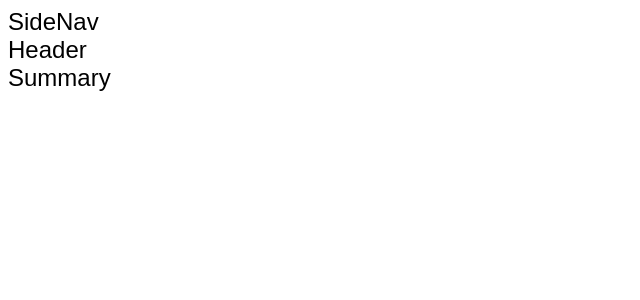
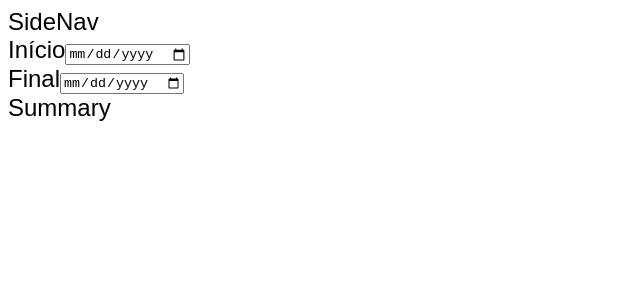
Before and after one commit to viniciussnitram/fintech-origamid, a React (Vite) app: page / in a window 1280 px wide. Shown: the top 300 px of the page, without its empty margins (0-640 px from the left). Built offline with nearby package versions, Linux system fonts and the light colour scheme; no server answers.

Commit message:
feat(sales): add date range filter with reusable date input

```diff
--- a/src/app/App.tsx
+++ b/src/app/App.tsx
@@ -1,6 +1,7 @@
 import { Summary } from '@/app/routes/Summary';
 import { Header } from '@/components/layouts/Header';
 import { SideNav } from '@/components/layouts/SideNav';
+import { DateRange } from '@/features/sales/components/DateRange';
 import { SalesContextProvider } from '@/features/sales/context/SalesContextProvider';
 
 export function App() {
@@ -9,7 +10,9 @@ export function App() {
       <div>
         <SideNav />
         <main>
-          <Header />
+          <Header>
+            <DateRange />
+          </Header>
 
           <Summary />
         </main>
--- a/src/components/layouts/Header.tsx
+++ b/src/components/layouts/Header.tsx
@@ -1,3 +1,5 @@
-export function Header() {
-  return <div>Header</div>;
+import type { PropsWithChildren } from 'react';
+
+export function Header({ children }: PropsWithChildren) {
+  return <div>{children}</div>;
 }
--- /dev/null
+++ b/src/components/ui/DateInput.tsx
@@ -0,0 +1,16 @@
+import { type ComponentProps, useId } from 'react';
+
+interface DateInputProps extends ComponentProps<'input'> {
+  label: string;
+}
+
+export function DateInput({ label, ...props }: DateInputProps) {
+  const id = useId();
+
+  return (
+    <div>
+      <label htmlFor={id}>{label}</label>
+      <input id={id} type="date" {...props} />
+    </div>
+  );
+}
--- /dev/null
+++ b/src/features/sales/components/DateRange.tsx
@@ -0,0 +1,34 @@
+import { useState } from 'react';
+
+import { DateInput } from '@/components/ui/DateInput';
+
+export function DateRange() {
+  const [start, setStart] = useState('');
+  const [end, setEnd] = useState('');
+
+  return (
+    <form
+      onSubmit={(event) => {
+        event.preventDefault();
+      }}
+    >
+      <DateInput
+        label="Início"
+        name="start"
+        value={start}
+        onChange={({ target }) => {
+          setStart(target.value);
+        }}
+      />
+
+      <DateInput
+        label="Final"
+        name="end"
+        value={end}
+        onChange={({ target }) => {
+          setEnd(target.value);
+        }}
+      />
+    </form>
+  );
+}
```
